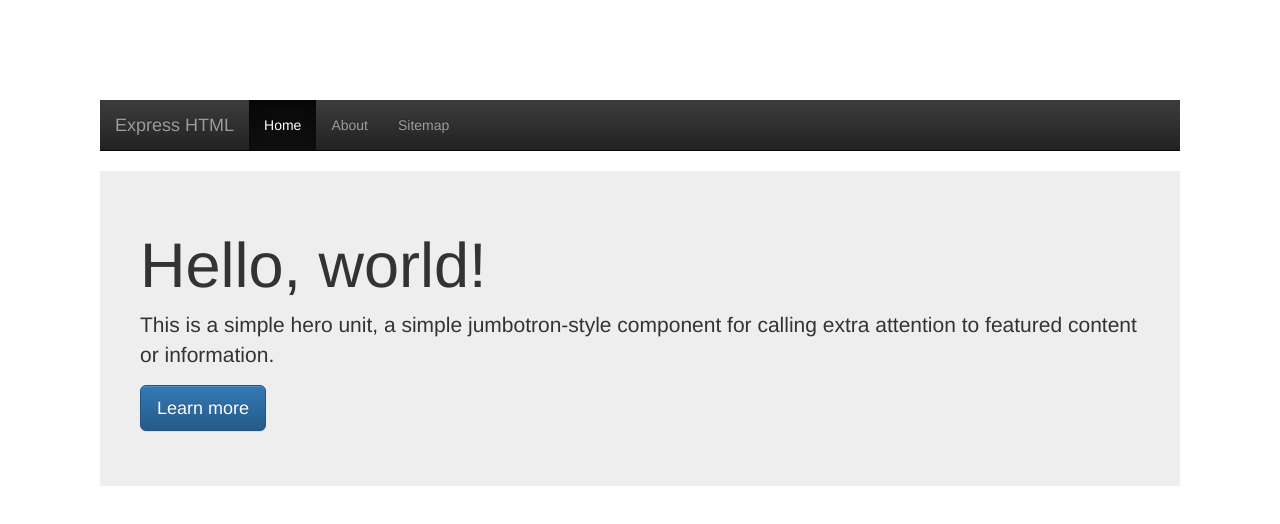
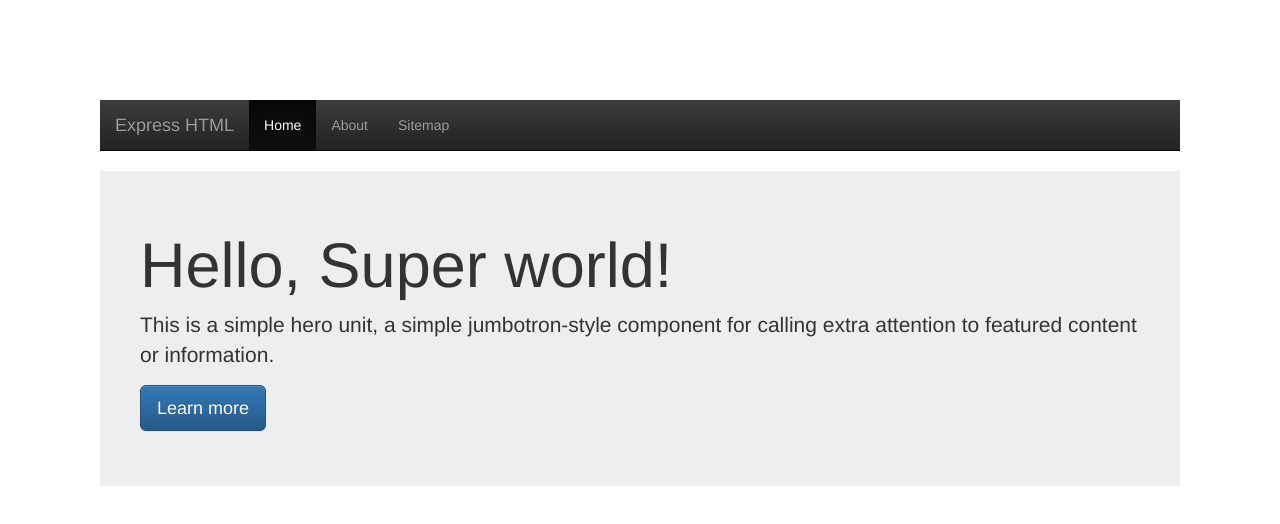
Before and after one commit to ciojio/tesoc1, a website: page index.html in a window 1280 px wide. Drawn offline with nearby package versions, Linux system fonts and the light colour scheme.

Commit message:
changed in index html

```diff
--- a/index.html
+++ b/index.html
@@ -25,7 +25,7 @@
   </div>
 </nav>
     <div class="jumbotron"  style="padding:40px;">
-      <h1>Hello, world!</h1>
+      <h1>Hello, Super world!</h1>
       <p>This is a simple hero unit, a simple jumbotron-style component for calling extra attention to featured content or information.</p>
       <p><a class="btn btn-primary btn-lg" href="#" role="button">Learn more</a></p>
     </div>
```
